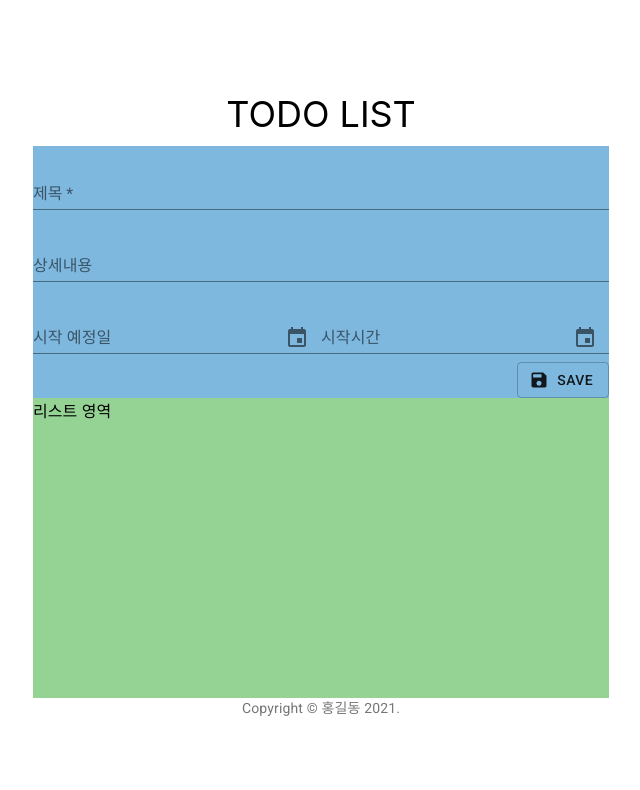
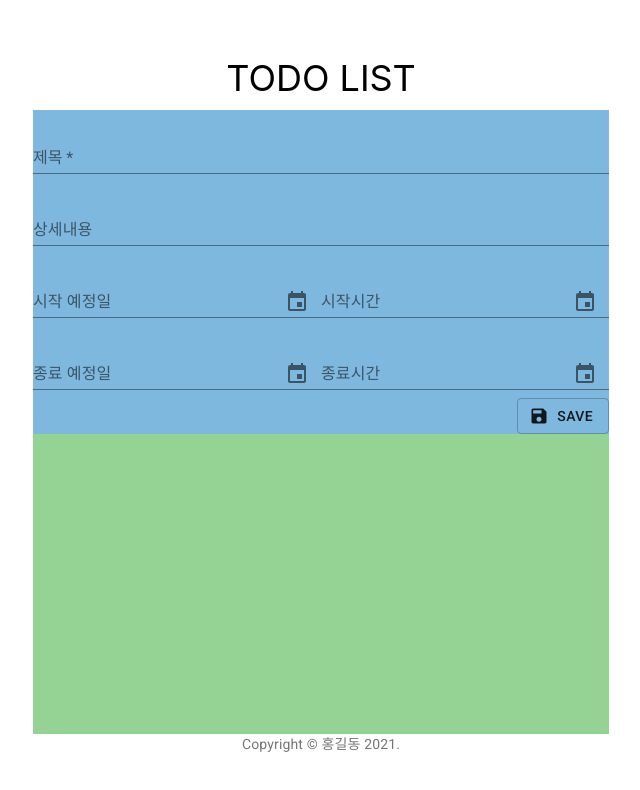
Before and after one commit to FiveSilverStone/todolist_2021, a React (Create React App) app: page / in a window 1280 px wide. Shown: the top 790 px of the page, without its empty margins (319-959 px from the left). Built offline with nearby package versions, Linux system fonts and the light colour scheme.

Commit message:
기본적인 validation 처리

```diff
--- a/src/App.js
+++ b/src/App.js
@@ -1,5 +1,5 @@
 import React from 'react';
-import { TextField, Typography, Button } from '@material-ui/core';
+import { TextField, Typography, Button, List, ListItem, ListItemText } from '@material-ui/core';
 import { KeyboardDatePicker, KeyboardTimePicker } from '@material-ui/pickers';
 import SaveIcon from '@material-ui/icons/Save';
 
@@ -13,19 +13,38 @@ class App extends React.Component{
       content: "",
       startDate: null,
       startTime: null,
+      endDate: null,
+      endTime: null,
     }
   }
 
+  checkValidate(){
+    const {
+      title, content, startDate,
+      startTime, endDate, endTime
+    } = this.state;
+    if(!title || !content || !startDate || !startTime || !endDate || !endTime){
+      return false
+    }
+    return true
+  }
+
   saveTodoList(){
-    const { todoList, title, content, startDate, startTime } = this.state;
-    todoList.push({title, content, startDate, startTime});
-    this.setState({
-      todoList,
-      title: "",
-      content: "",
-      startDate: null,
-      startTime: null,
-    });
+    if(this.checkValidate()){
+      const { todoList, title, content, startDate, startTime, endDate, endTime } = this.state;
+      todoList.push({title: title.trim(), content: content.trim(), startDate, startTime, endDate, endTime});
+      this.setState({
+        todoList,
+        // title: "",
+        // content: "",
+        // startDate: null,
+        // startTime: null,
+        // endDate: null,
+        // endTime: null,
+      });
+    }else{
+      alert("입력값을 확인해 주세요.");
+    }
   }
 
   render() {
@@ -67,6 +86,30 @@ class App extends React.Component{
               'aria-label': 'change time',
             }}
           />
+          <KeyboardDatePicker
+            disableToolbar
+            variant="inline"
+            format="yyyy/MM/DD"
+            margin="normal"
+            label="종료 예정일"
+            value={this.state.endDate}
+            onChange={(value)=> this.setState({endDate:value})}
+            style = {{width: '50%'}}
+            KeyboardButtonProps={{
+              'aria-label': 'change date',
+            }}
+          />
+          <KeyboardTimePicker
+            margin="normal"
+            label="종료시간"
+            variant="inline"
+            value={this.state.endTime}
+            onChange={(value)=> this.setState({endTime:value})}
+            style = {{width: '50%'}}
+            KeyboardButtonProps={{
+              'aria-label': 'change time',
+            }}
+          />
           <Button
             variant="outlined"
             startIcon={<SaveIcon />}
@@ -76,7 +119,23 @@ class App extends React.Component{
             Save
           </Button>
         </div>
-        <div className="list_area">리스트 영역</div>
+        <div className="list_area">
+          <List>
+            {this.state.todoList.map((todoItem, idx) => {
+              const {
+                title, content, startDate, startTime, endDate, endTime
+              } = todoItem;
+              return (
+                <ListItem key={idx} role={undefined} dense button>
+                  <ListItemText
+                    primary={title}
+                    secondary={startDate?.format('yyyy-MM-DD')+' '+startTime?.format('HH:MM')+' ~ '+endDate?.format('yyyy-MM-DD')+' '+endTime?.format('HH:MM')}
+                  />
+                </ListItem>
+              )
+            })}
+          </List>
+        </div>
         <Typography variant="body2" color="textSecondary" align="center">
           {'Copyright © 홍길동 '+new Date().getFullYear()+'.'}
         </Typography>
```
